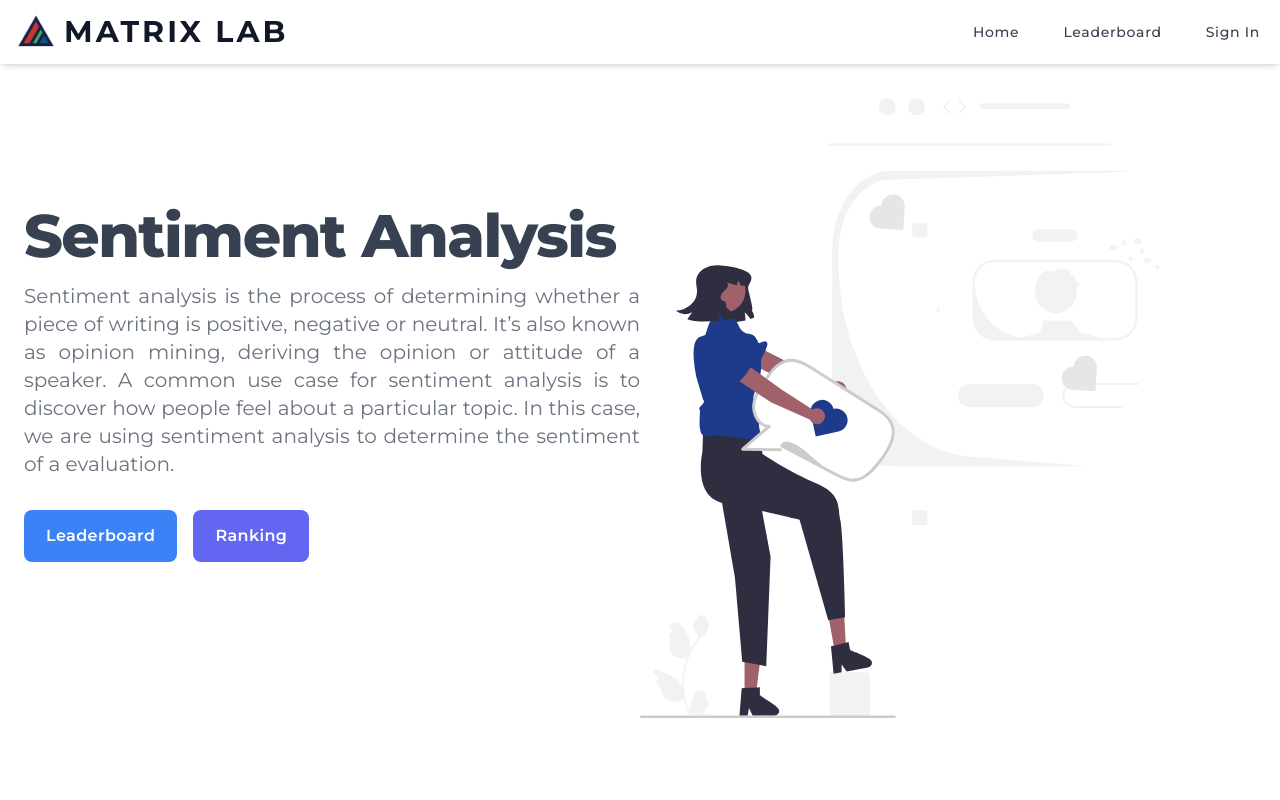
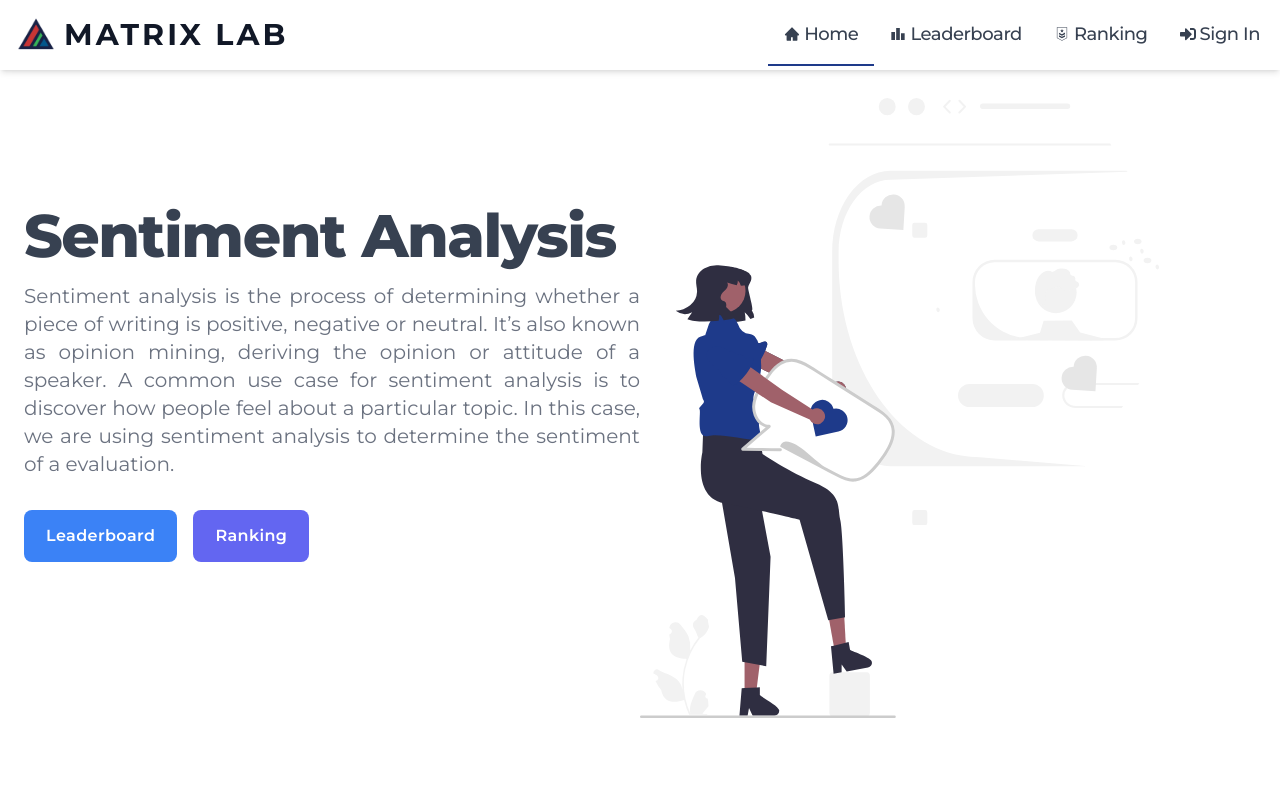
Before and after one commit to Jm-Paunlagui/Matrix-Lab-Client, a React (Create React App) app in the folder client/: page / in a window 1280 px wide. Shown: the top 800 px of the page. Built offline with nearby package versions, Linux system fonts and the light colour scheme.

Commit message:
Update for Public routes

```diff
--- a/client/src/App.js
+++ b/client/src/App.js
@@ -57,11 +57,8 @@ export default function App() {
           <Route element={<IndexPublic />}>
             <Route exact="true" path="aboutus" element={<PublicAbout />} />
             <Route exact="true"  path="/" element={<PublicHome />} />
-            <Route
-              exact="true"
-              path="leaderboard"
-              element={<PublicLeaderboard />}
-            />
+            <Route exact="true" path="leaderboard" element={<PublicLeaderboard />} />
+            <Route exact="true" path="ranking" element={<PublicRanking />} />
           </Route>
           {/**
            * End of public routes
@@ -72,7 +69,6 @@ export default function App() {
             path="privacy-policy"
             element={<PrivacyPolicy />}
           />
-          <Route exact="true" path="ranking" element={<PublicRanking />} />
           <Route
             exact="true"
             path="terms-and-conditions"
--- a/client/src/assets/styles/input-types-styles.js
+++ b/client/src/assets/styles/input-types-styles.js
@@ -1,18 +1,21 @@
 export const TEXT_FIELD = `w-full p-4 text-sm font-medium tracking-wider placeholder-gray-500 bg-gray-100 border border-gray-200 rounded-lg focus:outline-none focus:border-gray-400 focus:bg-white`;
 
-export const DEFAULT_TRANSITION_ANIMATION =
-  "transition-colors duration-700 ease-in-out delay-150 border border-transparent rounded-lg";
+export const DELAY_1 = "transition-colors duration-300 ease-in-out delay-150";
+export const DELAY_3 = "transition-colors duration-300 ease-in-out delay-300";
+export const DELAY_5 = "transition-colors duration-300 ease-in-out delay-500";
+export const DELAY_7 = "transition-colors duration-300 ease-in-out delay-700";
+export const DELAY_9 = "transition-colors duration-300 ease-in-out delay-1000";
 export const ICON_PLACE_SELF_CENTER = "pr-2 place-self-center";
 export const ICON_PLACE_SELF_CENTER_1 = "place-self-center";
-export const ICON_PLACE_SELF_CENTER_2 =
-  "absolute w-8 text-2xl text-gray-400 rounded py-9 right-2 hover:text-gray-500";
+
+export const DEFAULT_BUTTON_TRANSITION = `${DELAY_3} border border-transparent rounded-lg`;
 
 // px-5 py-3 pl-4 for button
 // px-5 py-3 for link
-export const DEFAULT_BUTTON = `font-semibold tracking-wide text-gray-500 border-2 hover:text-black ${DEFAULT_TRANSITION_ANIMATION}`;
-export const PRIMARY_BUTTON = `font-semibold tracking-wide text-white bg-blue-500 border-2 hover:bg-white hover:text-blue-500 hover:border-blue-500 ${DEFAULT_TRANSITION_ANIMATION}`;
-export const SECONDARY_BUTTON = `font-semibold tracking-wide text-white bg-indigo-500 border-2 hover:bg-white hover:text-indigo-500 hover:border-indigo-500 ${DEFAULT_TRANSITION_ANIMATION}`;
-export const SUCCESS_BUTTON = `font-semibold tracking-wide text-white bg-teal-500 border-2 hover:bg-white hover:text-teal-500 hover:border-teal-500 ${DEFAULT_TRANSITION_ANIMATION}`;
-export const DANGER_BUTTON = `font-semibold tracking-wide text-white bg-red-500 border-2 hover:bg-white hover:text-red-500 hover:border-red-500 ${DEFAULT_TRANSITION_ANIMATION}`;
-export const WARNING_BUTTON = `font-semibold tracking-wide text-white bg-yellow-500 border-2 hover:bg-white hover:text-yellow-500 hover:border-yellow-500 ${DEFAULT_TRANSITION_ANIMATION};`;
-export const INFO_BUTTON = `font-semibold tracking-wide text-white bg-blue-500 border-2 hover:bg-white hover:text-blue-500 hover border-blue-500 ${DEFAULT_TRANSITION_ANIMATION}`;
+export const DEFAULT_BUTTON = `font-semibold tracking-wide text-gray-500 border-2 hover:text-black ${DEFAULT_BUTTON_TRANSITION}`;
+export const PRIMARY_BUTTON = `font-semibold tracking-wide text-white bg-blue-500 border-2 hover:bg-white hover:text-blue-500 hover:border-blue-500 ${DEFAULT_BUTTON_TRANSITION}`;
+export const SECONDARY_BUTTON = `font-semibold tracking-wide text-white bg-indigo-500 border-2 hover:bg-white hover:text-indigo-500 hover:border-indigo-500 ${DEFAULT_BUTTON_TRANSITION}`;
+export const SUCCESS_BUTTON = `font-semibold tracking-wide text-white bg-teal-500 border-2 hover:bg-white hover:text-teal-500 hover:border-teal-500 ${DEFAULT_BUTTON_TRANSITION}`;
+export const DANGER_BUTTON = `font-semibold tracking-wide text-white bg-red-500 border-2 hover:bg-white hover:text-red-500 hover:border-red-500 ${DEFAULT_BUTTON_TRANSITION}`;
+export const WARNING_BUTTON = `font-semibold tracking-wide text-white bg-yellow-500 border-2 hover:bg-white hover:text-yellow-500 hover:border-yellow-500 ${DEFAULT_BUTTON_TRANSITION};`;
+export const INFO_BUTTON = `font-semibold tracking-wide text-white bg-blue-500 border-2 hover:bg-white hover:text-blue-500 hover border-blue-500 ${DEFAULT_BUTTON_TRANSITION}`;
--- a/client/src/components/navbars/NavigationBar.js
+++ b/client/src/components/navbars/NavigationBar.js
@@ -1,12 +1,25 @@
 import { Bars3Icon, XMarkIcon } from "@heroicons/react/24/outline";
 import { Menu, Transition } from "@headlessui/react";
+import { NavLink, useResolvedPath } from "react-router-dom";
 
 import { AiFillHome } from "react-icons/ai";
+import { DELAY_1, DELAY_3 } from "../../assets/styles/input-types-styles";
 import { FaSignInAlt } from "react-icons/fa";
+import { GiRank3 } from "react-icons/gi";
 import { MdLeaderboard } from "react-icons/md";
-import { NavLink } from "react-router-dom";
 import React from "react";
 import logo from "../../assets/img/android-chrome-192x192.png";
+
+/**
+ * @description NavigationBar component with useful links
+ */
+export default function NavigationBar(to) {
+
+    const router = useResolvedPath(to);
+
+    function isActive (link) {
+        return router.pathname === link;
+    }
 
   /**
    * @description Navigation bar array of objects for the navigation bar links
@@ -14,25 +27,30 @@ import logo from "../../assets/img/android-chrome-192x192.png";
   const NavigationBarlinks = [
     {
       name: "Home",
-    icon: <AiFillHome />,
+      icon: <AiFillHome size={16}/>,
       link: "/",
+        current: isActive("/"),
     },
     {
       name: "Leaderboard",
-    icon: <MdLeaderboard />,
+      icon: <MdLeaderboard size={16}/>,
       link: "/leaderboard",
+        current: isActive("/leaderboard"),
+    },
+    {
+      name: "Ranking",
+      icon: <GiRank3 size={16}/>,
+      link: "/ranking",
+      current: isActive("/ranking"),
     },
     {
       name: "Sign In",
-    icon: <FaSignInAlt />,
+      icon: <FaSignInAlt size={16}/>,
       link: "/auth",
+        current: isActive("/auth"),
     },
   ];
 
-/**
- * @description NavigationBar component with useful links
- */
-export default function NavigationBar() {
   return (
     <Menu
       as={"nav"}
@@ -40,16 +58,16 @@ export default function NavigationBar() {
     >
       {({ open }) => (
         <div className="container flex flex-wrap items-center justify-between mx-auto max-w-7xl">
-          <div className="flex justify-between w-full md:w-auto lg:static md:block md:justify-start">
+          <div className="flex justify-between w-full lg:w-auto lg:static lg:block lg:justify-start">
             <NavLink to="/">
               <div className="flex items-center px-3 py-2 text-gray-900 transition duration-300 ease-in-out delay-150 rounded-md hover:text-blue-900">
                 <img src={logo} alt="logo" className="w-10 h-10" />
-                <h1 className="ml-2 text-xl font-bold tracking-widest transition-colors duration-300 ease-in-out delay-150 md:text-3xl md:flex">
+                <h1 className={`ml-2 text-xl font-bold tracking-widest ${DELAY_1} md:text-3xl lg:flex`}>
                   MATRIX LAB
                 </h1>
               </div>
             </NavLink>
-            <Menu.Button className="block px-3 py-1 text-base leading-none transition-colors duration-300 ease-in-out delay-150 bg-transparent border border-transparent border-solid rounded outline-none cursor-pointer md:hidden focus:outline-none">
+            <Menu.Button className={`block px-3 py-1 text-base leading-none ${DELAY_1} bg-transparent border border-transparent border-solid rounded outline-none cursor-pointer lg:hidden focus:outline-none`}>
               <span className="sr-only">Open main menu</span>
               {open ? (
                 <XMarkIcon className="block w-6 h-6 " aria-hidden="true" />
@@ -60,7 +78,7 @@ export default function NavigationBar() {
           </div>
           <Menu
             as={"div"}
-            className={`md:flex flex-grow items-center  lg:bg-opacity-0 lg:shadow-none ${
+            className={`lg:flex flex-grow items-center lg:bg-opacity-0 lg:shadow-none ${
               open ? " block" : " hidden"
             }`}
           >
@@ -73,12 +91,12 @@ export default function NavigationBar() {
               leaveFrom="transform opacity-100 scale-100"
               leaveTo="transform opacity-0 scale-95"
             >
-              <ul className="flex flex-col justify-start list-none md:flex-row md:ml-auto">
+              <ul className="flex flex-col ml-auto space-y-1">
                 {NavigationBarlinks.map((link) => (
                   <NavLink to={link.link} key={link.name}>
-                    <li className="flex items-center px-8 py-4 text-gray-700 transition-colors duration-300 ease-in-out delay-150 hover:text-blue-900">
-                      {/*<AiFillHome size={24} title="PublicHome" />*/}
-                      <h1 className="block px-8 ml-3 text-sm font-medium tracking-wider md:hidden">
+                    <li className={`${link.current ? "text-blue-900 border-y-2 border-blue-900" : ""} ${DELAY_3} flex items-center justify-center px-4 py-4 text-gray-700 hover:text-blue-900`}>
+                      <span>{link.icon}</span>
+                      <h1 className="block ml-1 text-lg font-medium tracking-tight">
                         {link.name}
                       </h1>
                     </li>
@@ -86,12 +104,12 @@ export default function NavigationBar() {
                 ))}
               </ul>
             </Transition>
-            <ul className="flex-col justify-start hidden list-none md:flex md:flex-row md:ml-auto">
+            <ul className="flex-col justify-start hidden list-none lg:flex lg:flex-row lg:ml-auto">
               {NavigationBarlinks.map((link) => (
                 <NavLink to={link.link} key={link.name}>
-                  <li className="flex items-center px-4 py-4 text-gray-700 transition-colors duration-300 ease-in-out delay-150 hover:text-blue-900">
-                    {/*<AiFillHome size={24} title="PublicHome" />*/}
-                    <h1 className="block ml-3 text-sm font-medium tracking-wider">
+                  <li className={`${link.current ? "text-blue-900 border-b-2 border-blue-900" : ""} ${DELAY_3} flex items-center px-4 py-4 text-gray-700 hover:text-blue-900`}>
+                    <span>{link.icon}</span>
+                    <h1 className="block ml-1 text-lg font-medium tracking-tight">
                       {link.name}
                     </h1>
                   </li>
```
Lines whose indentation alone changed are shown as unchanged.
